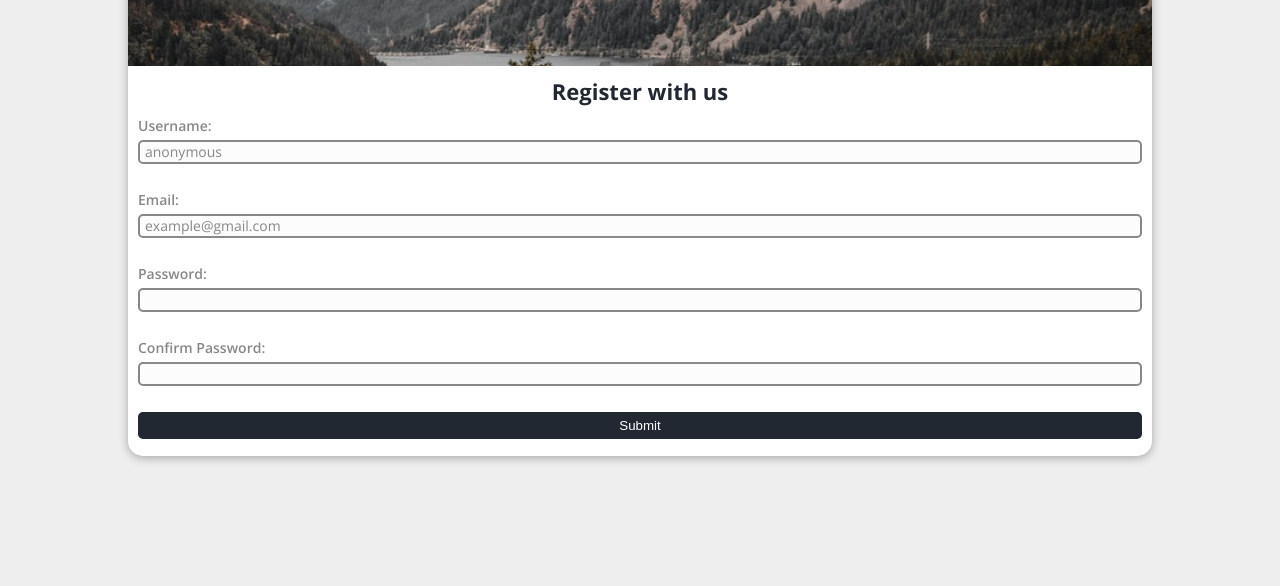
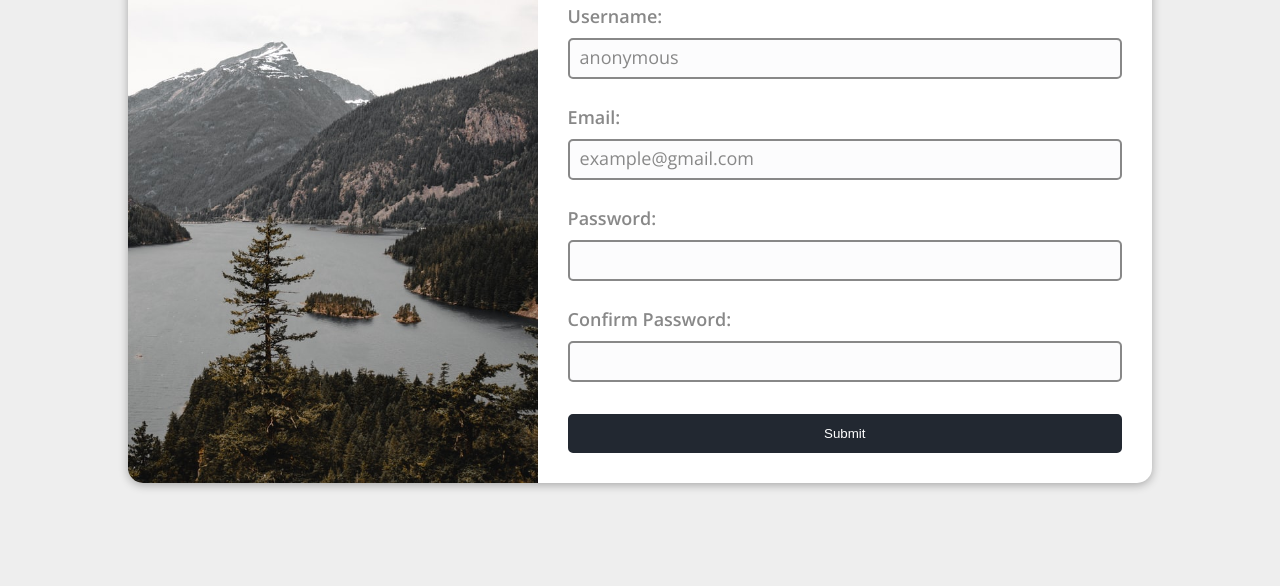
Before and after one commit to mgkrevo/valform, a plain HTML site: page index.html in a window 1280 px wide. Shown: the part 214-800 px from the top of the page. Drawn offline with nearby package versions, Linux system fonts and the light colour scheme.

Commit message:
Complete Media, Fix Some Bugs

```diff
--- a/css/style.css
+++ b/css/style.css
@@ -139,3 +139,83 @@ body {
   background-color: #ffffff;
   color: #222831;
 }
+
+@media (min-width: 768px) {
+  .container__picture {
+    min-height: 250px;
+  }
+
+  .form__title {
+    font-size: 32px;
+  }
+
+  .form__label {
+    font-size: 16px;
+    margin-bottom: 6px;
+  }
+
+  .form__input {
+    padding: 4px 5px;
+    font-size: 16px;
+  }
+
+  .form__input::placeholder {
+    font-size: 16px;
+  }
+
+  .form__message {
+    font-size: 14px;
+  }
+
+  .form__btn {
+    margin-top: 5px;
+    padding: 8px 0;
+  }
+}
+
+@media (min-width: 1024px) {
+  .container {
+    flex-direction: row;
+    width: 90%;
+  }
+
+  .container__picture {
+    width: 40%;
+    min-height: 100%;
+    border-radius: 15px 0 0 15px;
+  }
+
+  .form {
+    width: 60%;
+    padding: 30px;
+  }
+
+  .form__title {
+    font-size: 48px;
+    margin-bottom: 20px;
+    color: #222831;
+  }
+
+  .form__label {
+    font-size: 18px;
+    margin-bottom: 10px;
+  }
+
+  .form__input {
+    padding: 8px 10px;
+    font-size: 18px;
+  }
+
+  .form__input::placeholder {
+    font-size: 18px;
+  }
+
+  .form__message {
+    font-size: 16px;
+  }
+
+  .form__btn {
+    margin-top: 10px;
+    padding: 10px 0;
+  }
+}
--- a/js/script.js
+++ b/js/script.js
@@ -27,6 +27,7 @@ function isInputsValid(...inputs) {
 
     switch (input.id) {
       case 'userName':
+        if (checkUserName(input)) break;
         checkLength(input, 6, 14);
         break;
       case 'userEmail':
@@ -103,6 +104,23 @@ function getInputName(input) {
   return name.charAt(0).toUpperCase() + name.slice(1);
 }
 
+function checkUserName(input) {
+  const illegalChars = /\W/;
+  const isValid = illegalChars.test(String(input.value).toLowerCase());
+
+  if (isValid) {
+    showErrorMessage(
+      input,
+      `${getInputName(input)} must don't contain @, ?, etc.`
+    );
+  } else {
+    showSuccessMessage(input);
+    return false;
+  }
+
+  return true;
+}
+
 function checkEmail(input) {
   const re = /^(([^<>()\[\]\\.,;:\s@"]+(\.[^<>()\[\]\\.,;:\s@"]+)*)|(".+"))@((\[[0-9]{1,3}\.[0-9]{1,3}\.[0-9]{1,3}\.[0-9]{1,3}\])|(([a-zA-Z\-0-9]+\.)+[a-zA-Z]{2,}))$/;
 
```
